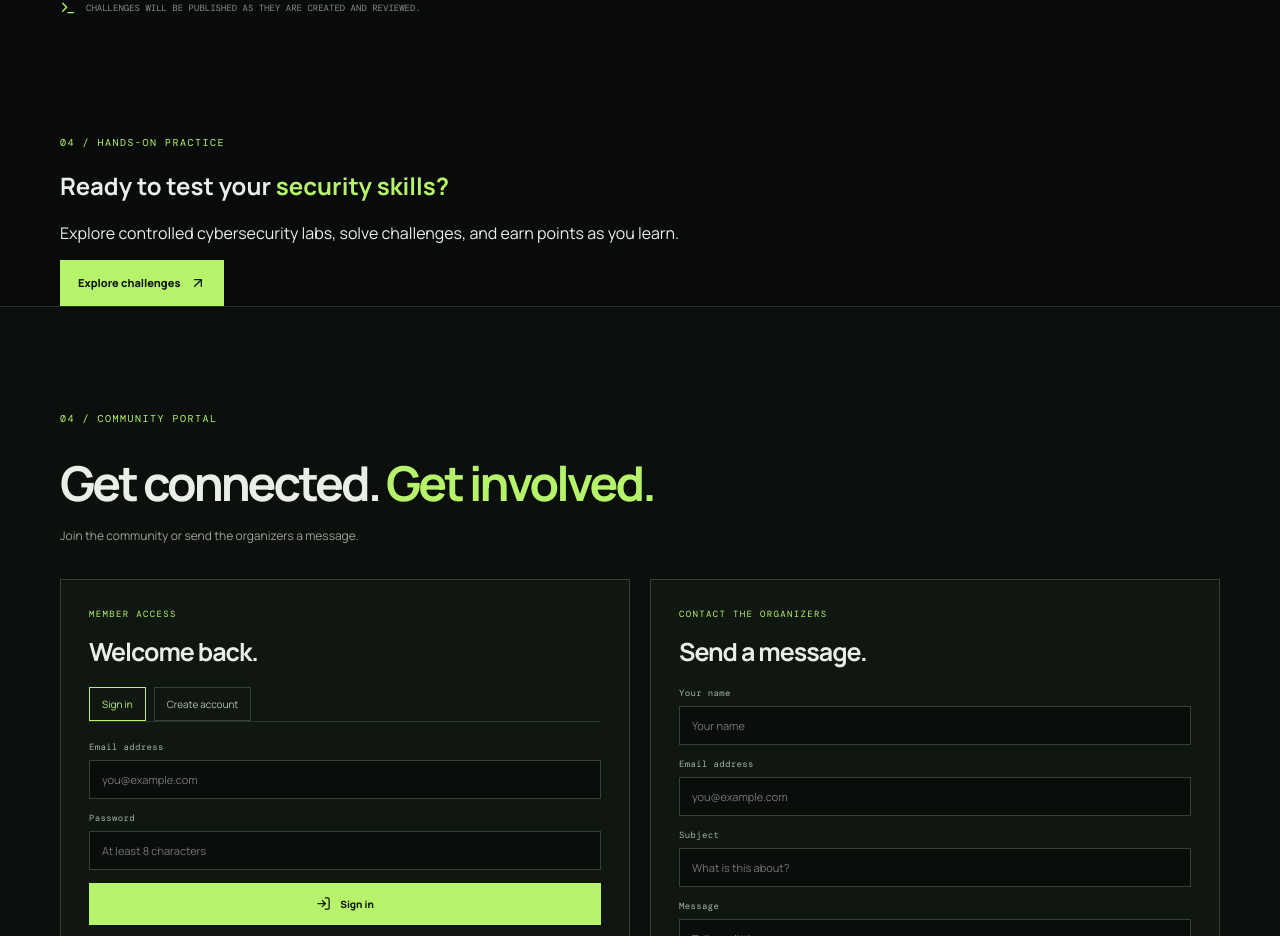
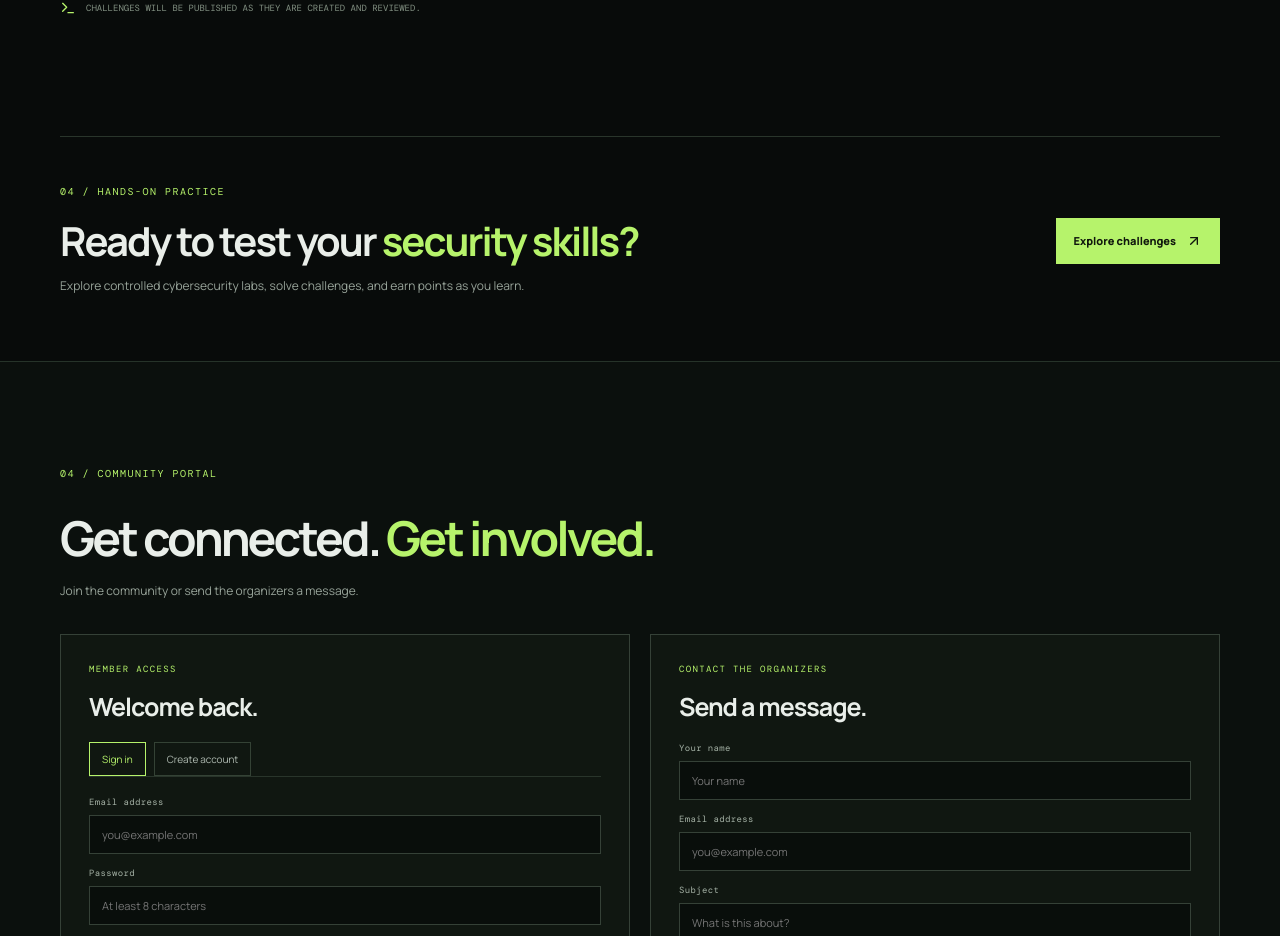
Before and after one commit to samuel-rajanala/open-core-security, a React (Vite) app: page / in a window 1280 px wide. Shown: the part 3253-4189 px from the top of the page. Built offline with nearby package versions, Linux system fonts and the light colour scheme; no server answers.

Commit message:
Style dedicated challenges page and homepage callout

```diff
--- a/src/styles.css
+++ b/src/styles.css
@@ -159,3 +159,18 @@
 .flag-feedback.error{background:rgba(248,113,113,.1);color:#fca5a5;border:1px solid rgba(248,113,113,.25)}
 .challenge-modal .lab-safety-note{margin-top:22px;padding-top:14px;border-top:1px solid #34483f;font-size:11px;color:#8fa39a}
 @media(max-width:560px){.challenge-modal-backdrop{padding:8px}.challenge-modal{max-height:calc(100vh - 16px);padding:22px 17px}.flag-submit-form>div{flex-direction:column}.flag-submit-form button{min-height:44px}.lab-response pre{font-size:11px}}
+
+
+/* Dedicated challenges page */
+.challenges-hero{padding:82px 0 55px}
+.challenges-hero h1{font-size:clamp(44px,6vw,70px);margin:22px 0 16px}
+.challenges-hero>p{max-width:690px;color:#aab5ac;font-size:14px;line-height:1.9}
+.challenges-trust{display:flex;align-items:center;gap:9px;margin-top:25px;color:var(--green);font:9px var(--mono);letter-spacing:.08em}
+.challenges-nav{display:flex}
+.challenges-page .challenge-board{padding-top:55px;border-top:0}
+.challenges-page .challenge-board .kicker{display:none}
+.challenge-home-cta{padding-block:48px 65px;display:flex;align-items:center;justify-content:space-between;gap:25px;border-top:1px solid var(--line)}
+.challenge-home-cta h2{font-size:clamp(27px,3.6vw,40px);letter-spacing:-.05em;margin:15px 0 8px}
+.challenge-home-cta p{font-size:12px;color:#98a49a;line-height:1.7;margin:0;max-width:590px}
+.challenge-home-cta .btn{flex-shrink:0}
+@media(max-width:700px){.challenges-hero{padding:60px 0 35px}.challenges-trust{font-size:8px;flex-wrap:wrap}.challenges-page .header{width:calc(100% - 38px)}.challenges-nav{display:flex;gap:15px}.challenges-nav a{font-size:10px}.challenge-home-cta{align-items:flex-start;flex-direction:column;padding-block:40px}.challenge-home-cta .btn{width:100%}}
```
